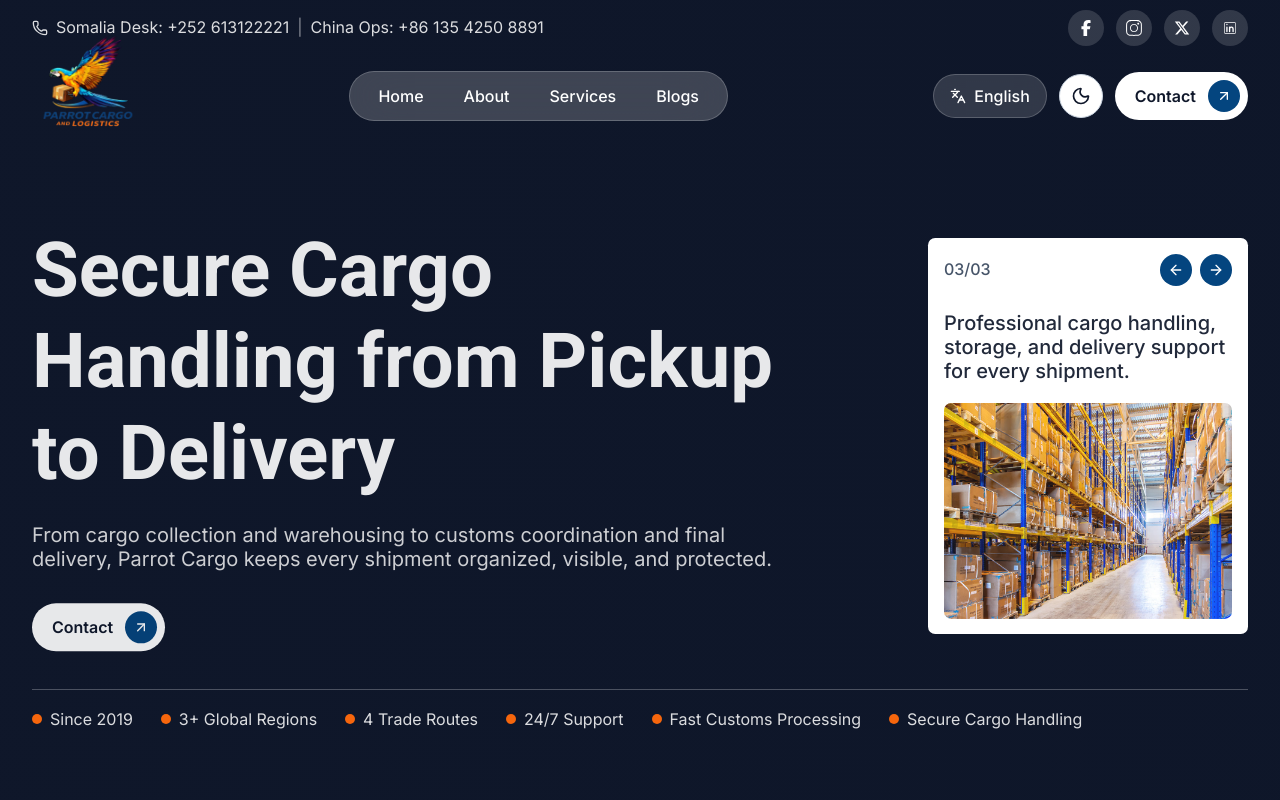
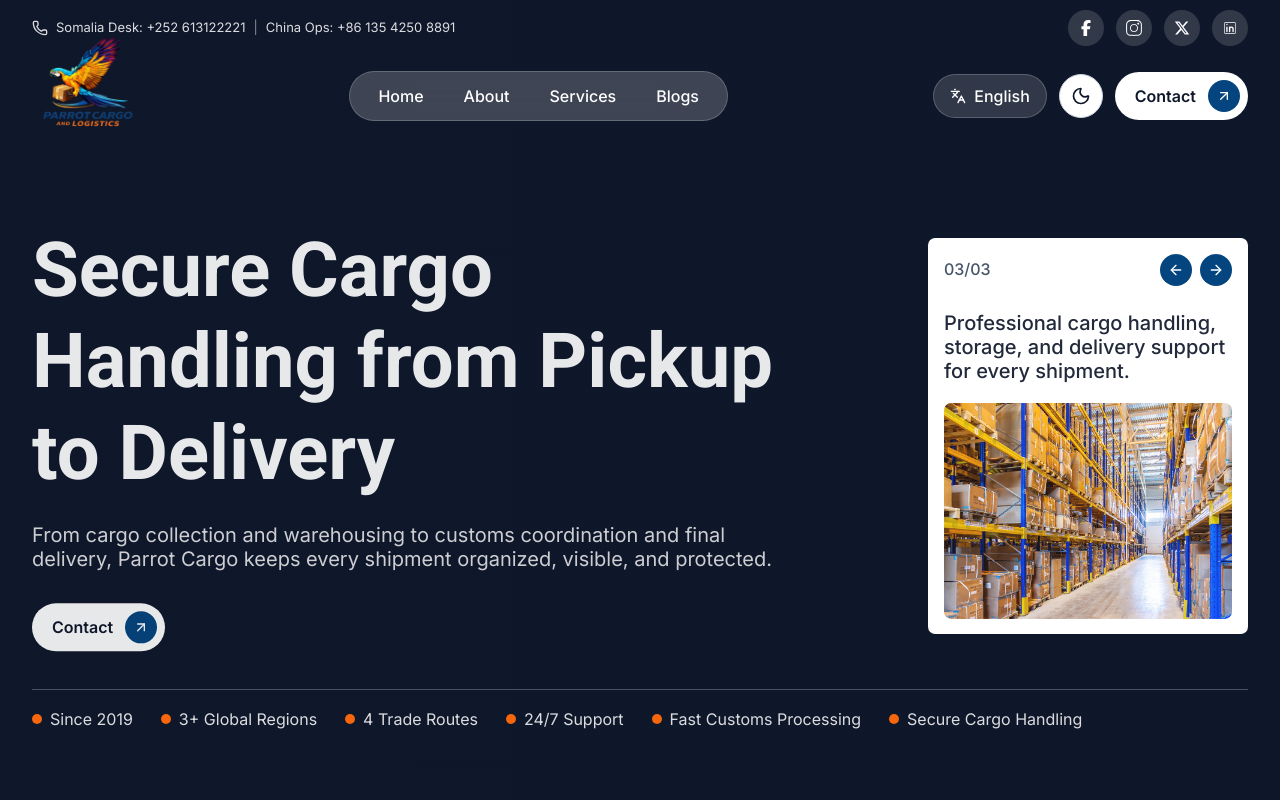
Before and after one commit to SumadTech/Parrot-Cargo, a Next.js app: page / in a window 1280 px wide. Shown: the top 800 px of the page. Built offline with nearby package versions, Linux system fonts and the light colour scheme; no server answers.

Commit message:
style(header): polish top header presentation

```diff
--- a/components/layout/top-header.tsx
+++ b/components/layout/top-header.tsx
@@ -19,7 +19,7 @@ export function TopHeader({ isScrolled }: TopHeaderProps) {
           : "border-white/20 bg-transparent text-white/85",
       )}>
       <div className="container-page flex h-14 items-center justify-between">
-        <div className="flex min-w-0 items-center gap-2 text-caption-1">
+        <div className="flex min-w-0 items-center gap-2 text-caption-2">
           <Phone className="size-4 shrink-0" />
           <span className="truncate">
             Somalia Desk: {siteConfig.contact.somaliaDesk}
```
